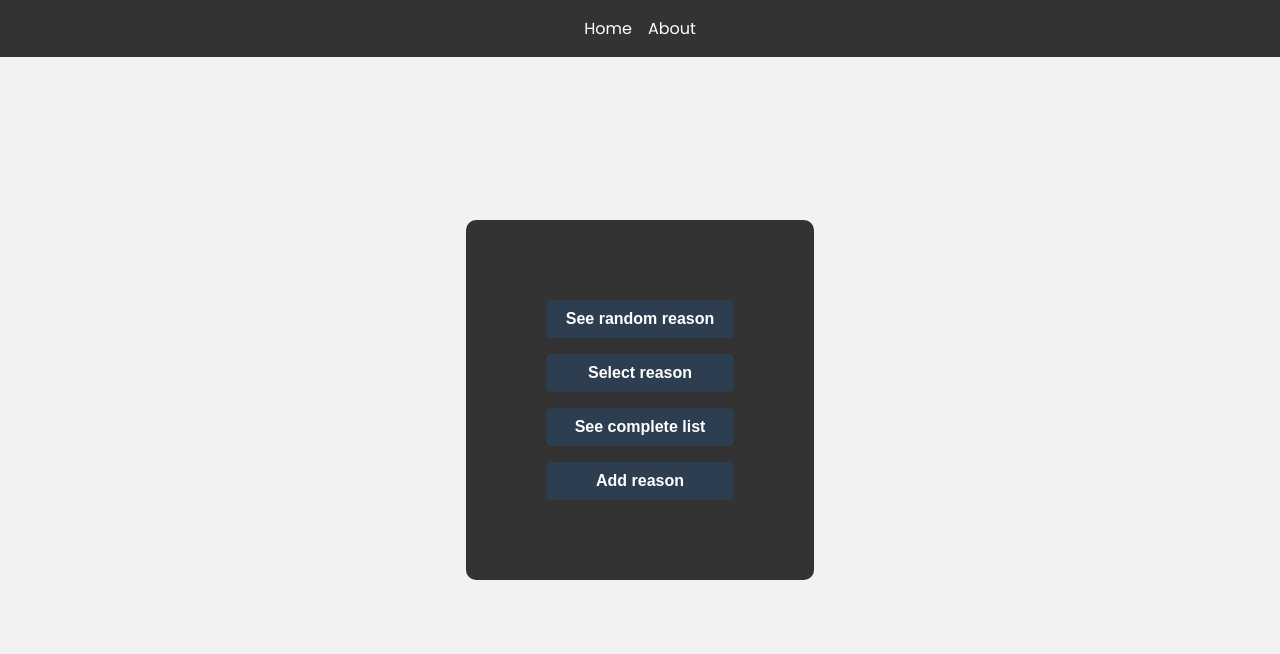
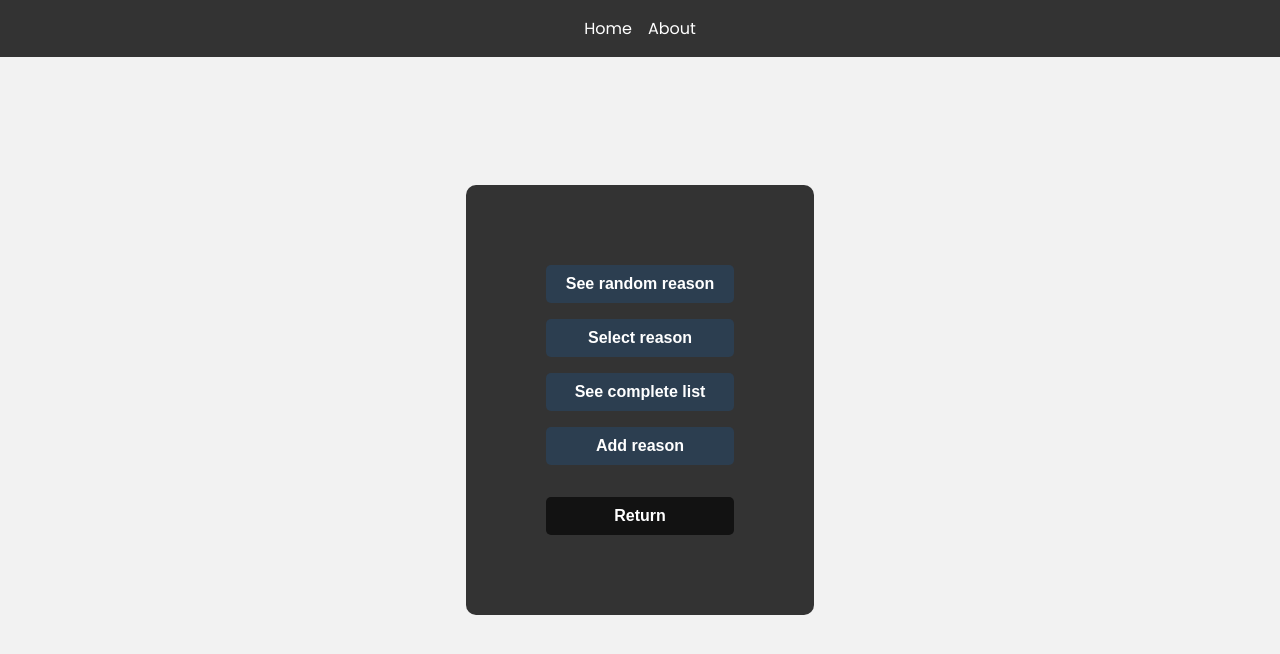
Before and after one commit to matheus-foscarinid/100-reasons-why, a Vue app: page / in a window 1280 px wide. Both pictures are taken after a click on the button "Show reasons". Shown: the top 654 px of the page. Built offline with nearby package versions, Linux system fonts and the light colour scheme.

Commit message:
chore(reasonsMenu): adding the return button

```diff
--- a/src/components/ReasonsMenu.vue
+++ b/src/components/ReasonsMenu.vue
@@ -27,6 +27,13 @@
     >
       Add reason
     </button>
+
+    <button
+      class="base-btn return"
+      @click="openAddReason"
+    >
+      Return
+    </button>
   </div>
 </template>
 
@@ -49,7 +56,7 @@ const openAddReason = () => {
 
 </script>
 
-<style scoped>
+<style scoped lang="scss">
   .container {
     display: flex;
     flex-direction: column;
@@ -63,5 +70,18 @@ const openAddReason = () => {
 
   .base-btn {
     width: 100%;
+
+    &.return {
+      margin-top: 1rem;
+      background: #121212;
+
+      &:hover {
+        background: #1c1c1c;
+      }
+
+      &:active {
+        background: #0d0d0d;
+      }
+    }
   }
 </style>
```
